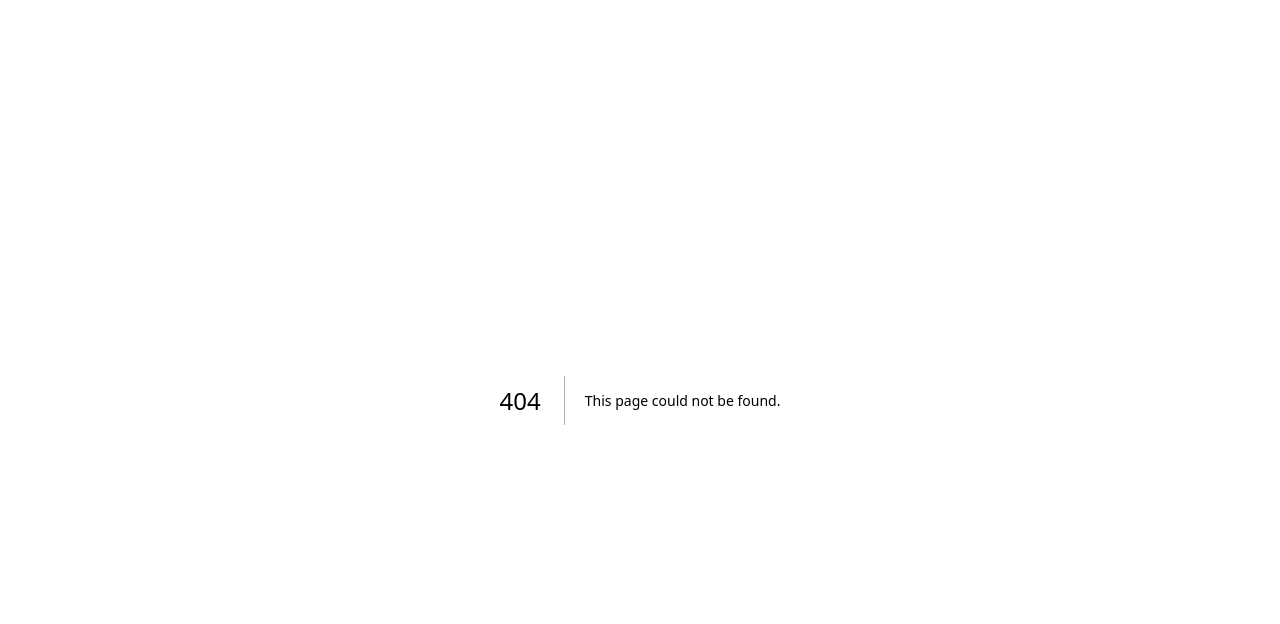
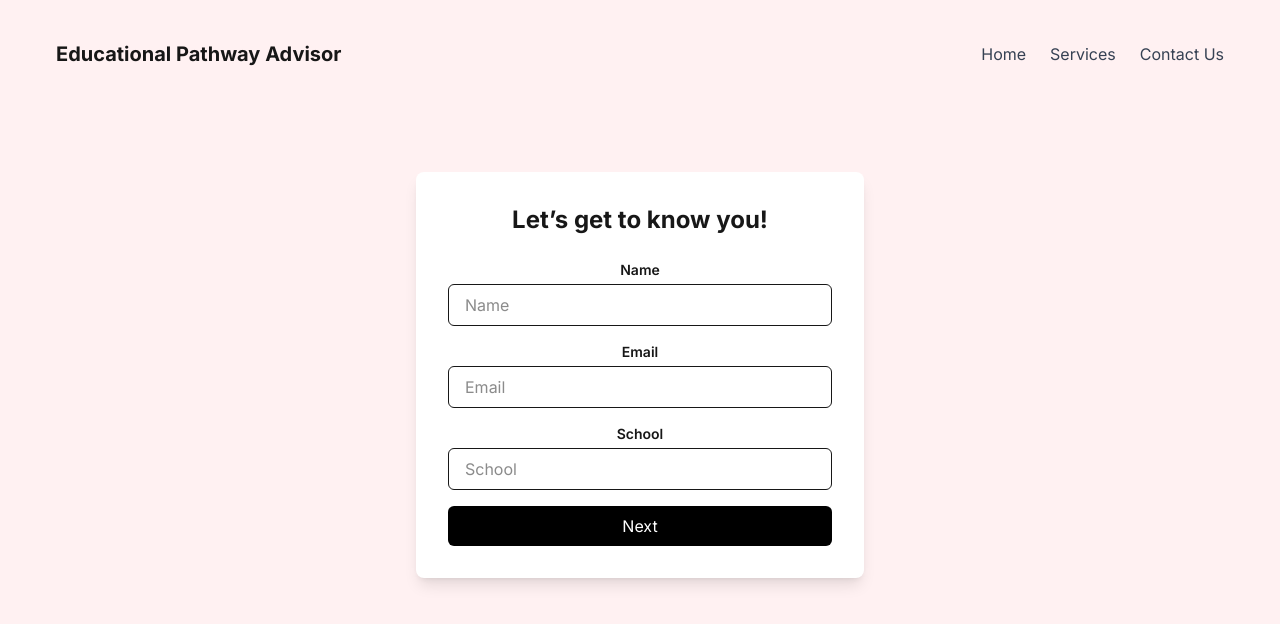
Before and after one commit to ting436/poly_or_jc, a Next.js app in the folder frontend/: page /form in a window 1280 px wide. Before the commit this address had no page. Shown: the top 624 px of the page. Built offline with nearby package versions, Linux system fonts and the light colour scheme.

Commit message:
added sign in for user session handling

```diff
--- /dev/null
+++ b/frontend/app/components/Form.tsx
@@ -0,0 +1,76 @@
+"use client";
+
+import { useState } from "react";
+import { useRouter } from 'next/navigation'
+
+export default function SignInForm() {
+  const router = useRouter()
+  const [formData, setFormData] = useState({
+    name: "",
+    email: "",
+    school: "",
+  });
+
+  const handleChange = (e: React.ChangeEvent<HTMLInputElement>) => {
+    setFormData({ ...formData, [e.target.name]: e.target.value });
+  };
+
+  const handleSubmit = (e: React.FormEvent) => {
+    e.preventDefault();
+    console.log("Form submitted:", formData);
+    router.push("/dashboard");
+  };
+
+  return (
+    <div className="flex justify-center bg-rose-50 py-12">
+      <div className="bg-white p-8 rounded-lg shadow-lg w-full max-w-md">
+        <h1 className="text-2xl font-bold text-center mb-6">Let’s get to know you!</h1>
+
+        <form onSubmit={handleSubmit} className="space-y-4">
+          <div>
+            <label className="block text-sm font-semibold">Name</label>
+            <input
+              type="text"
+              name="name"
+              value={formData.name}
+              onChange={handleChange}
+              placeholder="Name"
+              className="w-full px-4 py-2 mt-1 border rounded-md focus:ring-2 focus:ring-pink-400"
+            />
+          </div>
+
+          <div>
+            <label className="block text-sm font-semibold">Email</label>
+            <input
+              type="email"
+              name="email"
+              value={formData.email}
+              onChange={handleChange}
+              placeholder="Email"
+              className="w-full px-4 py-2 mt-1 border rounded-md focus:ring-2 focus:ring-pink-400"
+            />
+          </div>
+
+          <div>
+            <label className="block text-sm font-semibold">School</label>
+            <input
+              type="text"
+              name="school"
+              value={formData.school}
+              onChange={handleChange}
+              placeholder="School"
+              className="w-full px-4 py-2 mt-1 border rounded-md focus:ring-2 focus:ring-pink-400"
+            />
+          </div>
+
+          <button
+            type="submit"
+            className="w-full bg-black text-white py-2 rounded-md hover:bg-gray-800 transition"
+          >
+            Next
+          </button>
+        </form>
+      </div>
+    </div>
+  );
+}
--- a/frontend/app/components/Navbar.tsx
+++ b/frontend/app/components/Navbar.tsx
@@ -1,14 +1,26 @@
+'use client'
+import { useRouter, usePathname } from 'next/navigation'
+
 const Navbar = () => {
+  const router = useRouter()
+  const pathname = usePathname()
+
+  const handleServicesClick = () => {
+    if (pathname !== '/dashboard') {
+      router.push('/form')
+    }
+  }
+
   return (
     <nav className="w-full flex justify-between items-center py-4 px-8 bg-rose-50">
       <h1 className="text-xl font-bold">Educational Pathway Advisor</h1>
       <div className="space-x-6">
         <a href="/" className="text-gray-700 hover:text-black">Home</a>
-        <a href="/dashboard" className="text-gray-700 hover:text-black">Services</a>
+        <button onClick={handleServicesClick} className="text-gray-700 hover:text-black">Services</button>
         <a href="#" className="text-gray-700 hover:text-black">Contact Us</a>
       </div>
     </nav>
-  );
-};
+  )
+}
 
-export default Navbar;
+export default Navbar
--- a/frontend/app/dashboard/layout.tsx
+++ b/frontend/app/dashboard/layout.tsx
@@ -1,6 +1,7 @@
 'use client'
 import Link from 'next/link'
 import { usePathname } from 'next/navigation'
+import Navbar from '../components/Navbar'
 
 export default function DashboardLayout({
   children,
@@ -10,11 +11,10 @@ export default function DashboardLayout({
   const pathname = usePathname()
 
   return (
-    <div className="flex h-screen">  {/* This ensures full height */}
-      {/* Sidebar */}
-      <div className="w-64 bg-gray-800 text-white p-4 flex flex-col">  {/* Added flex flex-col */}
+    <div className="flex h-screen">
+      <div className="w-64 bg-gray-800 text-white p-4 flex flex-col">
         <h1 className="text-2xl font-bold mb-8">Hi there</h1>
-        <nav className="space-y-2 flex-1">  {/* Added flex-1 */}
+        <nav className="space-y-2 flex-1">
           <Link
             href="/dashboard"
             className={`block p-2 rounded ${
@@ -42,9 +42,12 @@ export default function DashboardLayout({
         </nav>
       </div>
 
-      {/* Main content */}
-      <div className="flex-1 bg-gray-100 overflow-auto">  {/* Added overflow-auto */}
-        {children}
+      <div className="flex flex-col flex-1">
+        <Navbar />
+
+        <div className="flex-1 bg-rose-50 overflow-auto p-2">
+          {children}
+        </div>
       </div>
     </div>
   )
--- a/frontend/app/dashboard/page.tsx
+++ b/frontend/app/dashboard/page.tsx
@@ -131,7 +131,7 @@ export default function FormPage() {
     switch(step) {
       case 1:
         return (
-          <div className="space-y-6">
+          <div className="space-y-6 bg-rose-50">
             <h2 className="text-2xl font-semibold">
               What are the key considerations you have in choosing poly or JC?
             </h2>
--- /dev/null
+++ b/frontend/app/form/page.tsx
@@ -0,0 +1,17 @@
+'use client'
+import Navbar from '../components/Navbar'
+import SignInForm from '../components/Form'
+
+export default function Form() {
+
+  return (
+    <div className="min-h-screen bg-rose-50 flex flex-col items-center p-6">
+      <Navbar />
+
+      <main className="w-full max-w-3xl mt-10 text-center">
+        <SignInForm/>
+      </main>
+    </div>
+  );
+
+}
--- a/frontend/app/page.tsx
+++ b/frontend/app/page.tsx
@@ -14,7 +14,7 @@ export default function Home() {
     localStorage.clear()
   }, [])
 
-  const images = [reddit, math]; // Array of images
+  const images = [reddit, math];
   const [currentIndex, setCurrentIndex] = useState(0);
 
   const nextImage = () => {
@@ -62,7 +62,7 @@ export default function Home() {
         <p className="text-gray-700">
           Familiar with these articles? If you've spent countless hours racking your brains, chat with us!
         </p>
-        <button className="mt-4 bg-black text-white px-6 py-2 rounded-lg hover:bg-gray-800">
+        <button className="mt-4 bg-black text-white px-6 py-2 rounded-lg hover:bg-gray-800" onClick={() => router.push('/form')}>
           Chat
         </button>
       </div>
```
